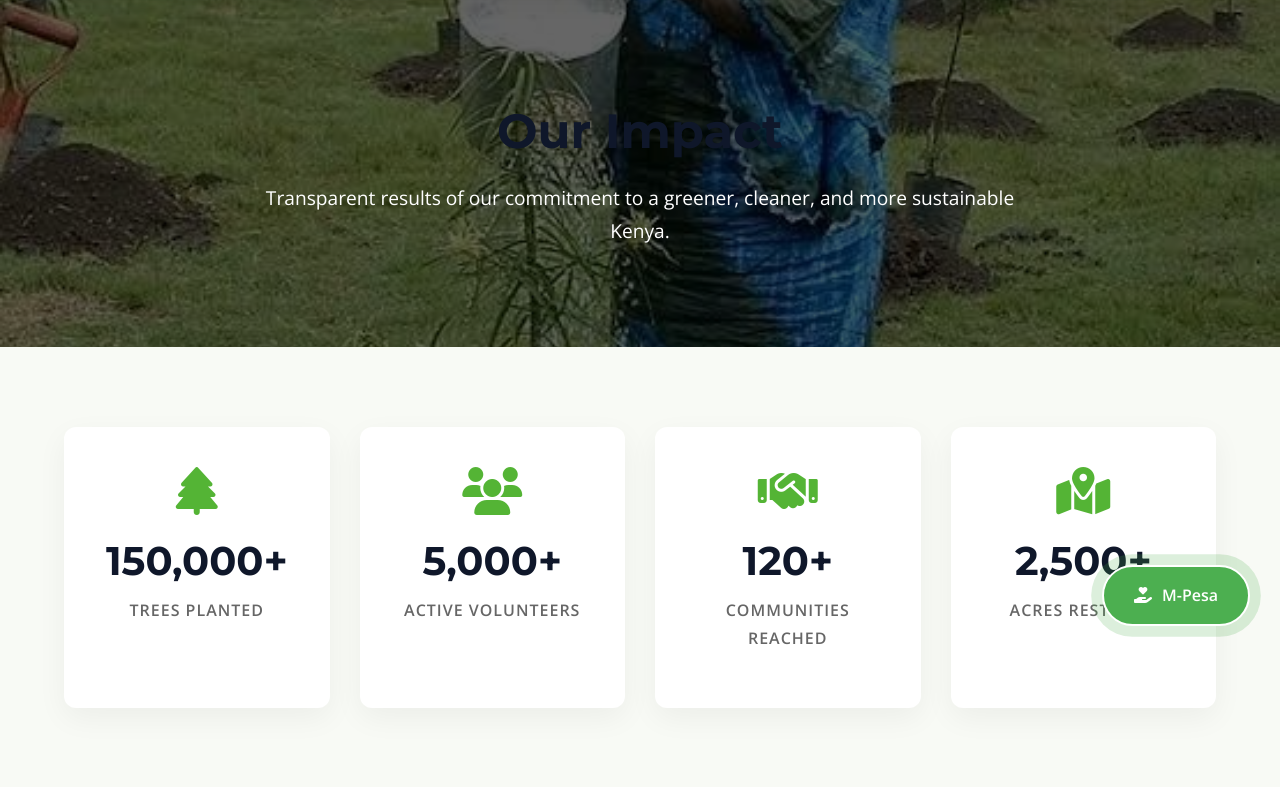
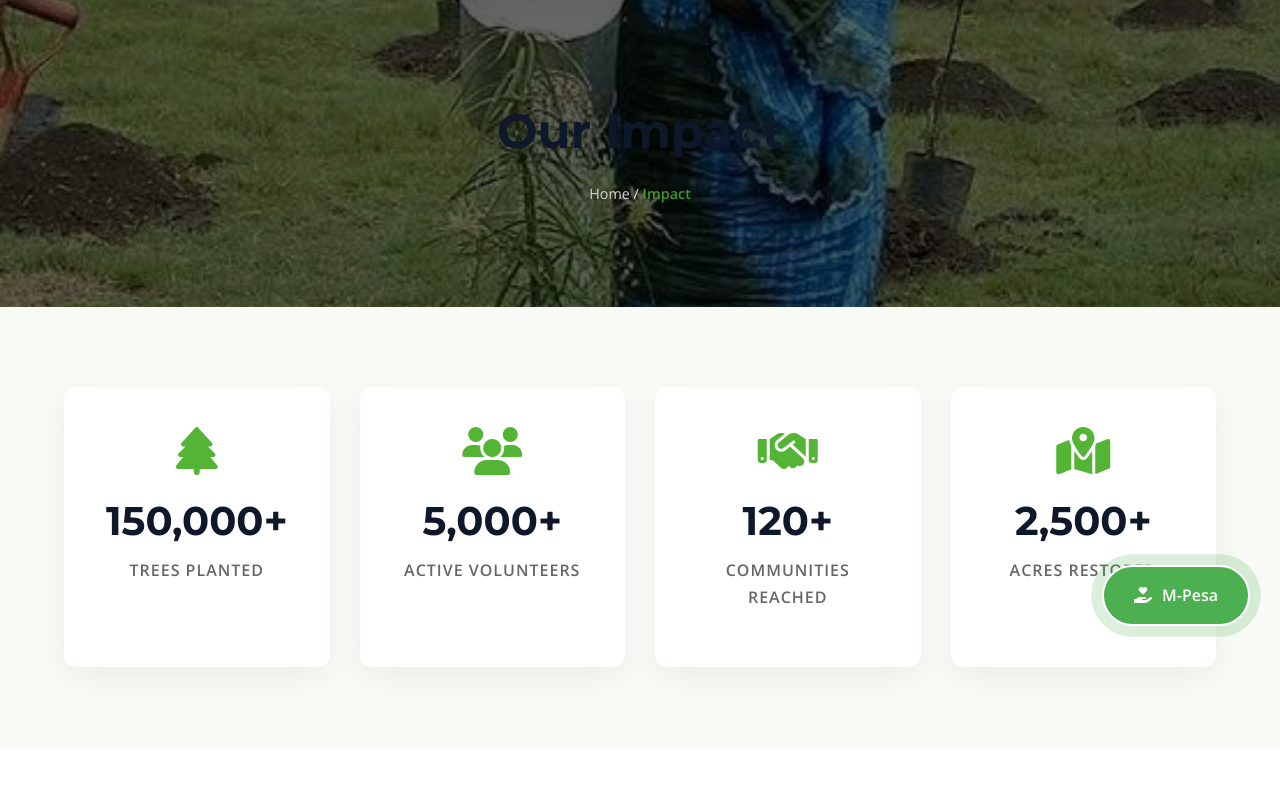
Before and after one commit to delstarford123/TEAMEnvironmentKENYA, a Flask app: page /impact in a window 1280 px wide; the page is wider, and only the part inside the window is pictured. Shown: the part 144-931 px from the top of that part. Run offline with Flask 3, Linux system fonts and the light colour scheme.

Commit message:
feat: add breadcrumbs and standardize links across internal pages

```diff
--- a/templates/main/about.html
+++ b/templates/main/about.html
@@ -79,7 +79,9 @@
     <section class="page-header">
         <div class="container">
             <h1>About Us</h1>
-            <p>Our Journey, Our Purpose, Our Impact</p>
+            <div class="breadcrumb" style="font-size: 0.9rem; opacity: 0.8; margin-top: 10px;">
+                <a href="{{ url_for('home') }}" style="color: white; text-decoration: none;">Home</a> / <span style="color: var(--primary-green); font-weight: 600;">About Us</span>
+            </div>
         </div>
     </section>
 
@@ -94,7 +96,7 @@
                     <h2>Socio-economic, Environmental & Humanitarian Membership Association</h2>
                     <p>TEAMEnvironment KENYA is a Socio-economic, Environmental and Humanitarian Membership Association focused on Greening and Environmental Conservation.</p>
                     <p>Our Association is committed to addressing the sustainable development goals (SDGs) and protecting Kenya's landscapes from the impacts of climate change through community-based initiatives.</p>
-                    <a href="/register" class="btn">Become a Member</a>
+                    <a href="{{ url_for('register') }}" class="btn">Become a Member</a>
                 </div>
             </div>
         </div>
--- a/templates/main/activities.html
+++ b/templates/main/activities.html
@@ -147,7 +147,9 @@
     <section class="page-header">
         <div class="container">
             <h1>Climate Action Hub</h1>
-            <p>Documenting our journey towards a greener, more resilient Kenya through grassroots initiatives and strategic partnerships.</p>
+            <div class="breadcrumb" style="font-size: 0.9rem; opacity: 0.8; margin-top: 15px;">
+                <a href="{{ url_for('home') }}" style="color: white; text-decoration: none;">Home</a> / <span style="color: var(--primary-green); font-weight: 600;">Activities</span>
+            </div>
         </div>
     </section>
 
--- a/templates/main/impact.html
+++ b/templates/main/impact.html
@@ -6,7 +6,9 @@
 <section class="page-header" style="background: linear-gradient(rgba(0,0,0,0.6), rgba(0,0,0,0.6)), url('/static/images/Climate resilience.jpeg'); background-size: cover; background-position: center; padding: 100px 0; color: white; text-align: center;">
     <div class="container">
         <h1 style="font-size: 3rem; margin-bottom: 20px;">Our Impact</h1>
-        <p style="font-size: 1.2rem; max-width: 800px; margin: 0 auto;">Transparent results of our commitment to a greener, cleaner, and more sustainable Kenya.</p>
+        <div class="breadcrumb" style="font-size: 0.9rem; opacity: 0.8;">
+            <a href="{{ url_for('home') }}" style="color: white; text-decoration: none;">Home</a> / <span style="color: var(--primary-green); font-weight: 600;">Impact</span>
+        </div>
     </div>
 </section>
 
@@ -44,7 +46,7 @@
                 <h2 style="margin-bottom: 25px;">Driving Real Change Through Local Action</h2>
                 <p style="margin-bottom: 20px;">At TEAMEnvironment KENYA, we believe that environmental conservation is not just about planting trees, but about restoring ecosystems and empowering communities.</p>
                 <p style="margin-bottom: 20px;">Our data-driven approach ensures that every shilling donated and every hour volunteered translates into measurable environmental impact. From the Ngong Hills restoration to community agroforestry projects, we are building a legacy of sustainability.</p>
-                <a href="/activities" class="btn">View Our Activities</a>
+                <a href="{{ url_for('activities') }}" class="btn">View Our Activities</a>
             </div>
             <div style="flex: 1; min-width: 300px;">
                 <img src="/static/images/People collborating.jpeg" alt="Impact" style="border-radius: 12px; box-shadow: 0 20px 40px rgba(0,0,0,0.1);">
--- a/templates/main/resources.html
+++ b/templates/main/resources.html
@@ -6,7 +6,9 @@
 <section class="page-header" style="background: linear-gradient(rgba(0,0,0,0.6), rgba(0,0,0,0.6)), url('/static/images/Trees for policy markers.jpeg'); background-size: cover; background-position: center; padding: 80px 0; color: white; text-align: center;">
     <div class="container">
         <h1 style="font-size: 3rem; margin-bottom: 15px;">Resource Center</h1>
-        <p style="font-size: 1.1rem; max-width: 700px; margin: 0 auto;">Access our official documents, research reports, and environmental guides.</p>
+        <div class="breadcrumb" style="font-size: 0.9rem; opacity: 0.8;">
+            <a href="{{ url_for('home') }}" style="color: white; text-decoration: none;">Home</a> / <span style="color: var(--primary-green); font-weight: 600;">Resources</span>
+        </div>
     </div>
 </section>
 
@@ -33,7 +35,7 @@
     <div class="container">
         <h2>Need more information?</h2>
         <p style="margin-top: 15px; margin-bottom: 30px; color: #cbd5e1;">If you're looking for specific data or reports not listed here, please get in touch with our team.</p>
-        <a href="/contact" class="btn">Contact Us</a>
+        <a href="{{ url_for('contact') }}" class="btn">Contact Us</a>
     </div>
 </section>
 {% endblock %}
```
